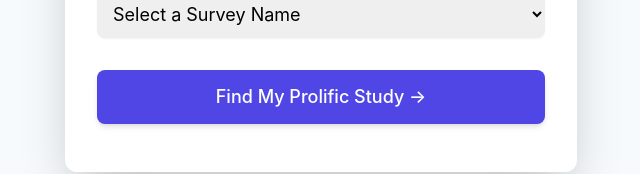
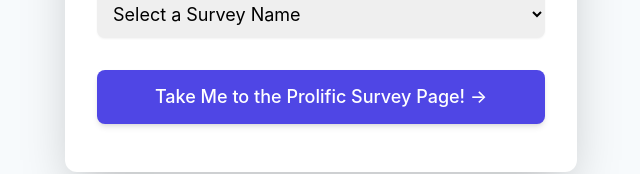
Before and after one commit to apratt25-lab/1checkpoint, a plain HTML site: page alpha/index.html in a window 1280 px wide. Shown: the part 447-621 px from the top of the page, without its empty margins (319-959 px from the left). Drawn offline with nearby package versions, Linux system fonts and the light colour scheme.

Commit message:
Update button text for survey page

```diff
--- a/alpha/index.html
+++ b/alpha/index.html
@@ -29,7 +29,7 @@
 
             <button type="submit"
                     class="w-full mt-8 flex justify-center py-3 px-4 border border-transparent rounded-lg shadow-md text-lg font-medium text-white bg-indigo-600 hover:bg-indigo-700 focus:outline-none focus:ring-2 focus:ring-offset-2 focus:ring-indigo-500 transition duration-150 ease-in-out">
-                Find My Prolific Study &rarr;
+                Take Me to the Prolific Survey Page! &rarr;
             </button>
         </form>
 
```
